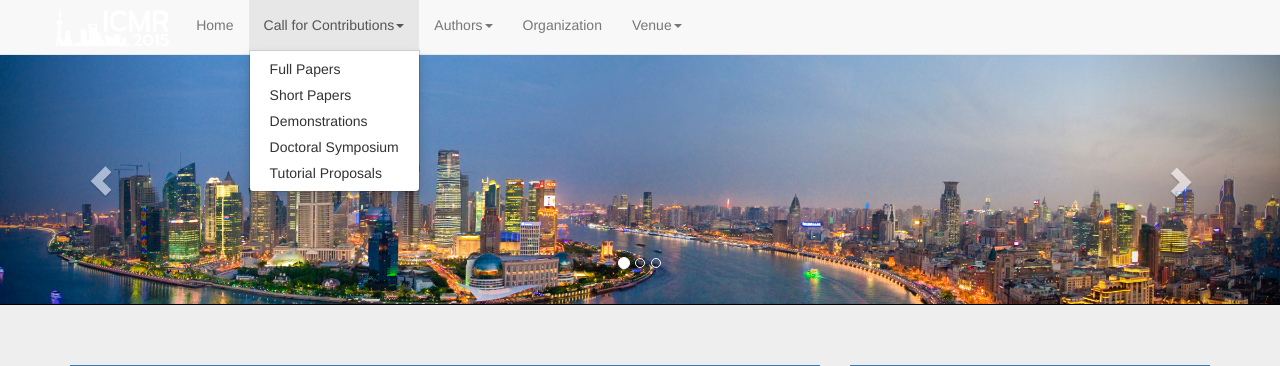
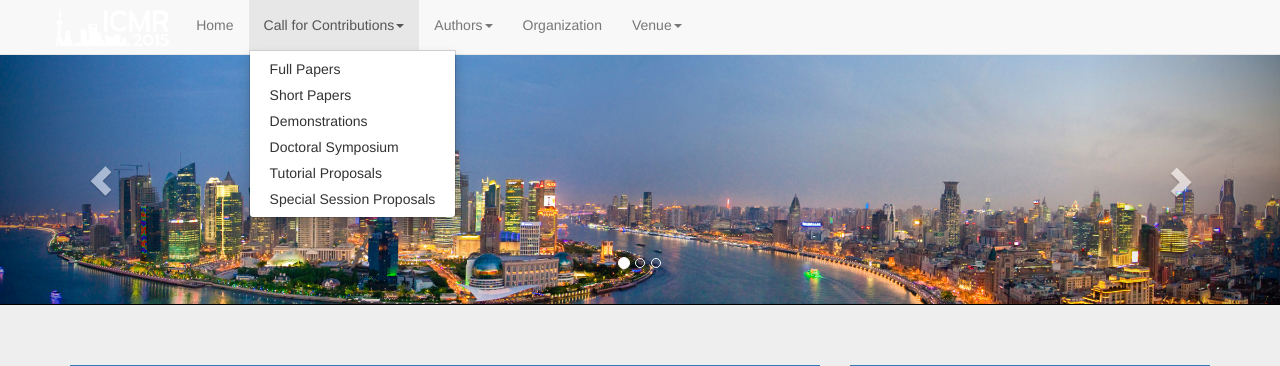
Before and after one commit to xiw9/icmr2015, a PHP site: page /index.php in a window 1280 px wide, after a click on "Call for Contributions". Shown: the top 366 px of the page. Run offline with PHP 8.4, Linux system fonts and the light colour scheme; some libraries are stand-ins or nearby versions; some web fonts are replaced.

Commit message:
call_for_special_session

```diff
--- a/php/navbar.php
+++ b/php/navbar.php
@@ -23,6 +23,7 @@
                 <li><a href="call_for_demonstrations">Demonstrations</a></li>
                 <li><a href="call_for_doctoral_symposium">Doctoral Symposium</a></li>
                 <li><a href="call_for_tutorial_proposals">Tutorial Proposals</a></li>
+                <li><a href="call_for_special_session">Special Session Proposals </a></li>
               </ul>
             </li>
             <li class="dropdown">
```
